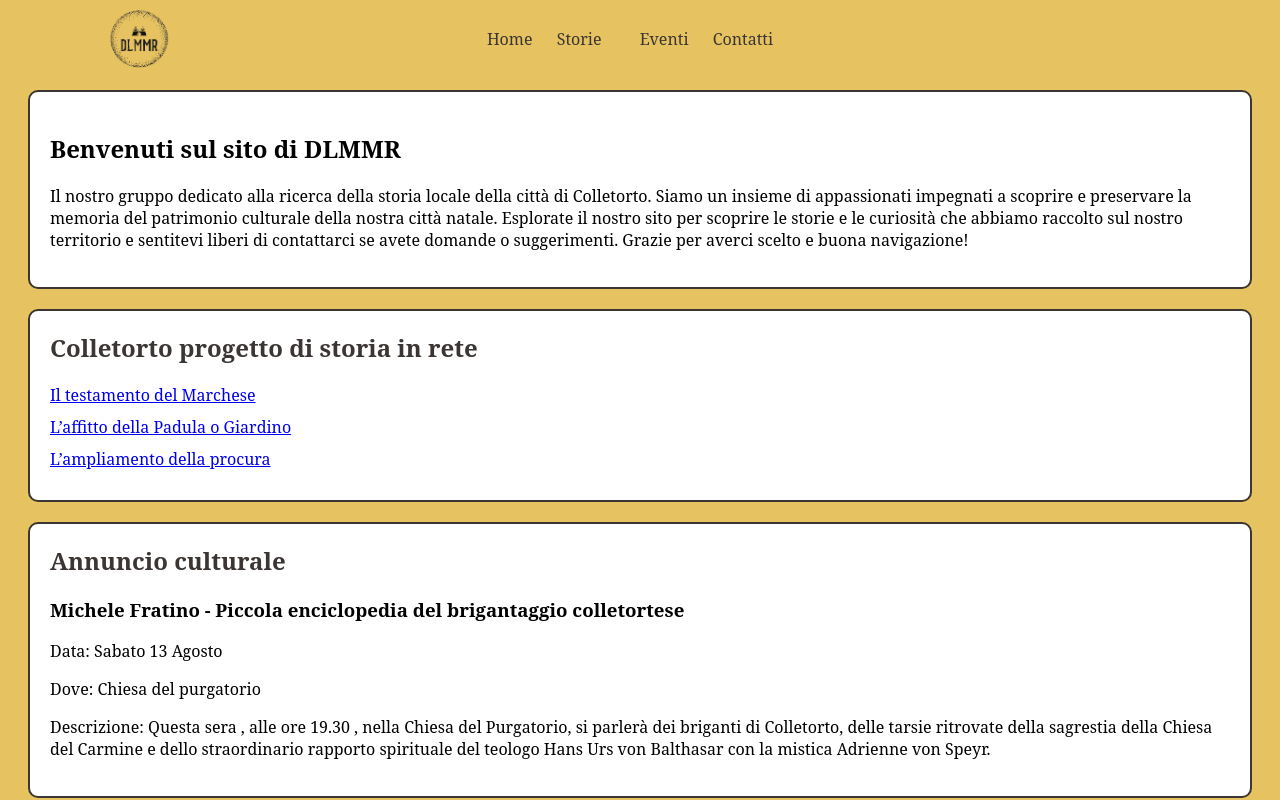
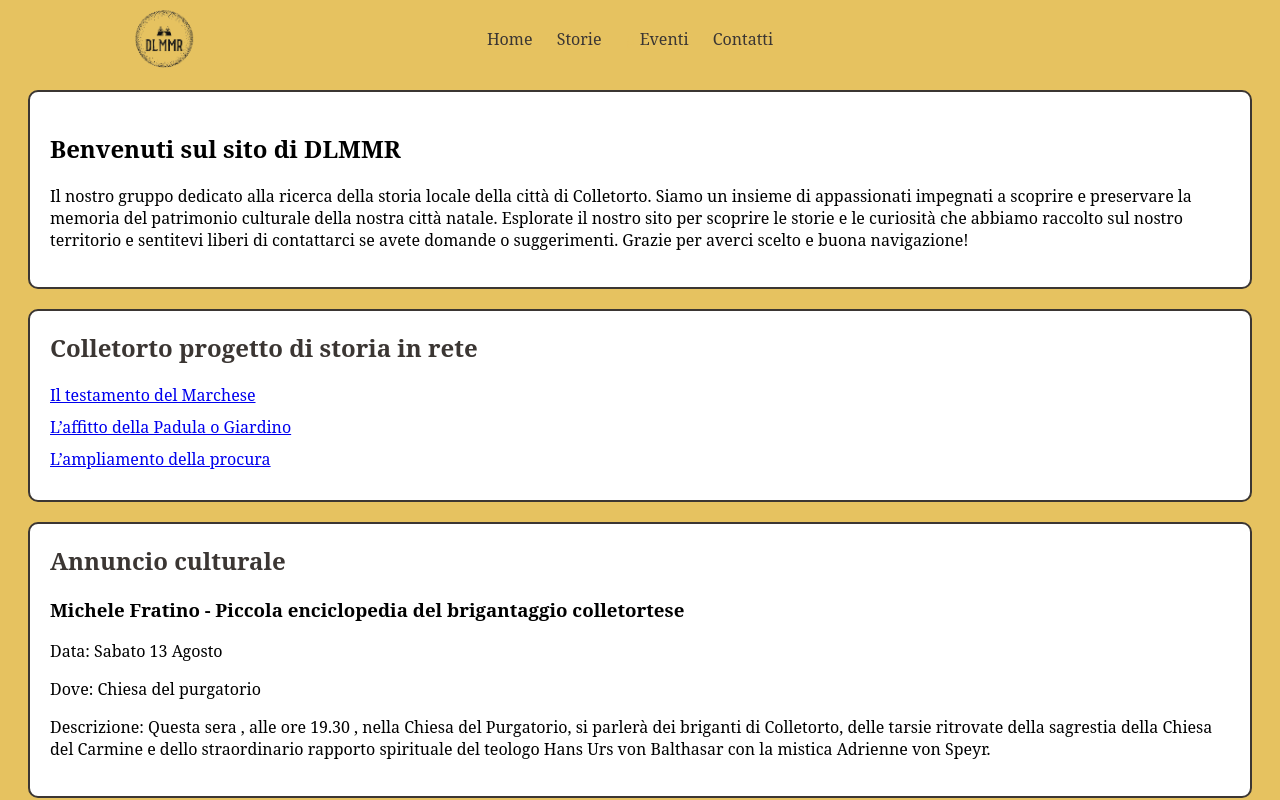
Before and after one commit to iluxu/DLMMR, a plain HTML site: page index.html in a window 1280 px wide. Shown: the top 800 px of the page. Drawn offline with Linux system fonts and the light colour scheme.

Commit message:
Update style.css

```diff
--- a/style.css
+++ b/style.css
@@ -24,7 +24,7 @@ header h1 {
 header img {
   position: absolute;
   top: 50%;
-  left: 14%;
+  left: 16%;
   transform: translate(-100%, -50%);
   max-height: 80px;
 }
```
